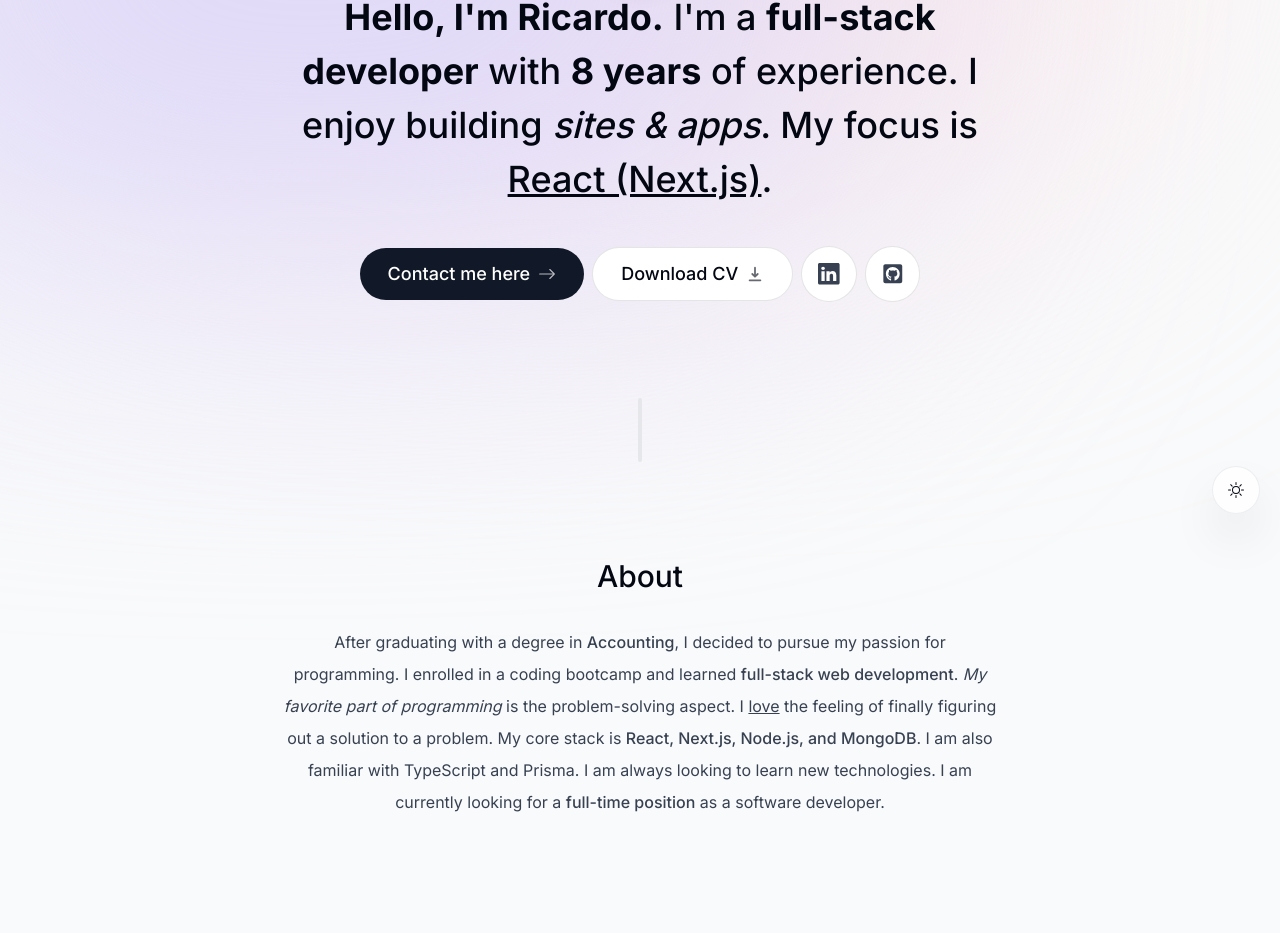
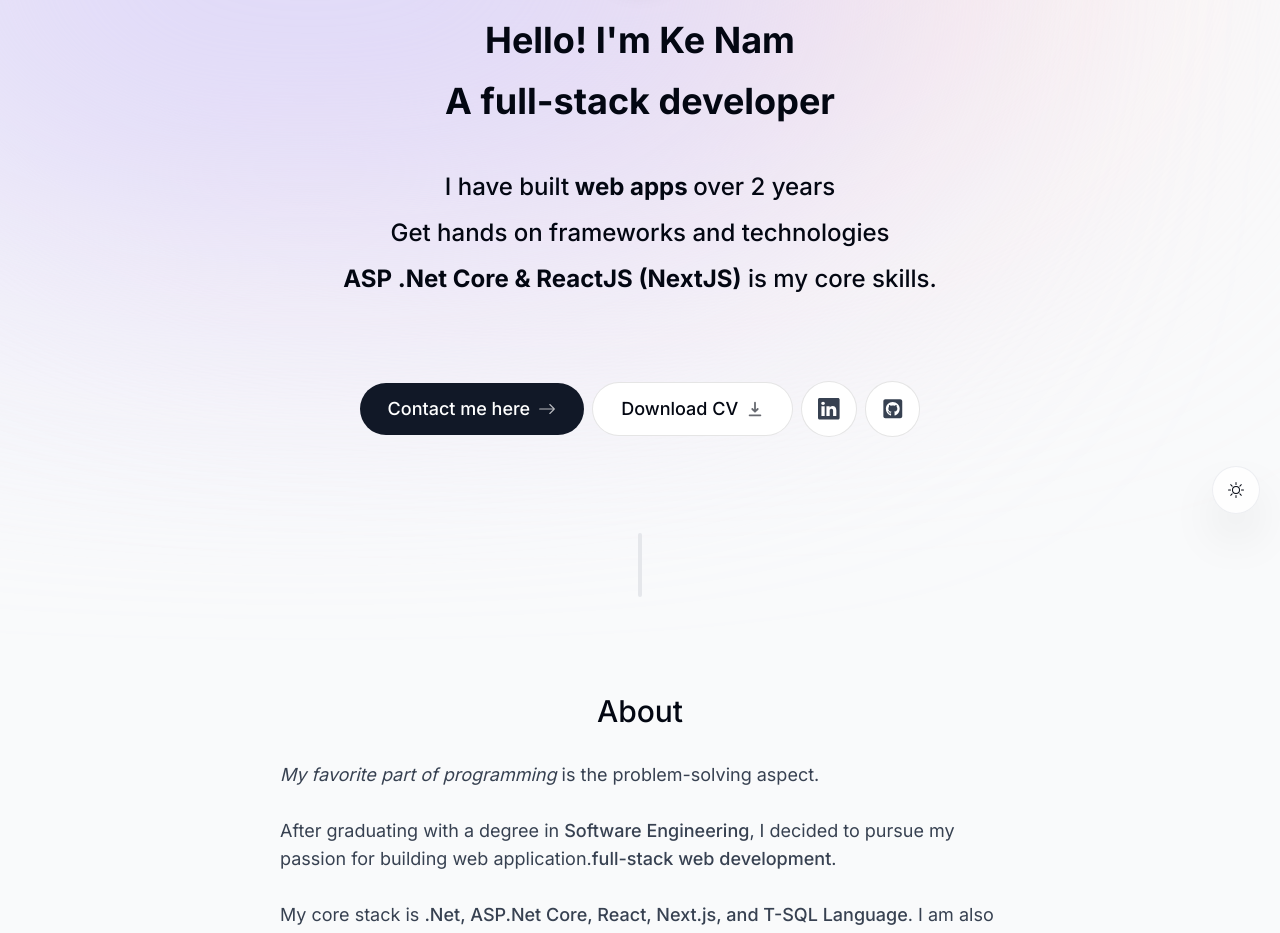
Before and after one commit to namke-dev/portfolio_namke_dev, a Next.js app: page / in a window 1280 px wide. Shown: the part 266-1199 px from the top of the page. Built offline with nearby package versions, Linux system fonts and the light colour scheme; no server answers.

Commit message:
add content

```diff
--- a/components/about.tsx
+++ b/components/about.tsx
@@ -22,24 +22,28 @@ export default function About() {
       id="about"
     >
       <SectionHeading>About</SectionHeading>
-
-      <p className="mb-3 text-gray-700 dark:text-white/80">
-        After graduating with a degree in{" "}
-        <span className="font-medium">Accounting</span>, I decided to pursue my
-        passion for programming. I enrolled in a coding bootcamp and learned{" "}
-        <span className="font-medium">full-stack web development</span>.{" "}
-        <span className="italic">My favorite part of programming</span> is the
-        problem-solving aspect. I <span className="underline">love</span> the
-        feeling of finally figuring out a solution to a problem. My core stack
-        is{" "}
-        <span className="font-medium">
-          React, Next.js, Node.js, and MongoDB
-        </span>
-        . I am also familiar with TypeScript and Prisma. I am always looking to
-        learn new technologies. I am currently looking for a{" "}
-        <span className="font-medium">full-time position</span> as a software
-        developer.
-      </p>
+      <div className="text-left text-lg mb-3 text-gray-700 dark:text-white/80">
+        <p>
+          <span className="italic">My favorite part of programming</span> is the
+          problem-solving aspect.
+        </p>
+        <br />
+        <p>
+          After graduating with a degree in{" "}
+          <span className="font-medium">Software Engineering</span>, I decided
+          to pursue my passion for building web application.
+          <span className="font-medium">full-stack web development</span>.{" "}
+        </p>
+        <br />
+        <p>
+          My core stack is{" "}
+          <span className="font-medium">
+            .Net, ASP.Net Core, React, Next.js, and T-SQL Language
+          </span>
+          . I am also familiar with C++, Java and Python. I am always looking to
+          learn new technologies.
+        </p>
+      </div>
     </motion.section>
   );
 }
--- a/components/intro.tsx
+++ b/components/intro.tsx
@@ -20,7 +20,7 @@ export default function Intro() {
         scroll-mt-96"
     >
       <div className="flex items-center justify-center">
-        <div className="relative">
+        <div className="relative mb-5">
           <motion.div
             initial={{ opacity: 0, scale: 0 }}
             animate={{ opacity: 1, scale: 1 }}
@@ -61,15 +61,25 @@ export default function Intro() {
       </div>
 
       <motion.h1
-        className="mb-10 mt-4 px-4 text-2xl font-medium !leading-[1.5] sm:text-4xl"
+        className="mb-[5rem] mt-4 px-4 text-2xl font-medium !leading-[1.7] sm:text-4xl"
         initial={{ opacity: 0, y: 100 }}
         animate={{ opacity: 1, y: 0 }}
       >
-        <span className="font-bold">Hello, I'm Ricardo.</span> I'm a{" "}
-        <span className="font-bold">full-stack developer</span> with{" "}
-        <span className="font-bold">8 years</span> of experience. I enjoy
-        building <span className="italic">sites & apps</span>. My focus is{" "}
-        <span className="underline">React (Next.js)</span>.
+        <p className="font-bold">Hello! I'm Ke Nam </p>
+        <p className="font-bold">A full-stack developer</p>
+
+        <div className="!text-2xl sm:text-2xl !leading-[1.9] mt-[2rem]">
+          <p>
+            I have built
+            <span className="font-bold"> web apps </span>
+            over 2 years
+          </p>
+          <p>Get hands on frameworks and technologies</p>
+          <p>
+            <span className="font-bold">ASP .Net Core & ReactJS (NextJS)</span>{" "}
+            is my core skills.
+          </p>
+        </div>
       </motion.h1>
 
       <motion.div
@@ -140,6 +150,8 @@ export default function Intro() {
             dark:bg-white/10
             dark:text-white/70
             hover:dark:text-white/90"
+          href="https://www.linkedin.com/in/namke-dev/"
+          target="_blank"
         >
           <BsLinkedin />
         </a>
@@ -160,6 +172,8 @@ export default function Intro() {
             dark:bg-white/10
             dark:text-white/70
             hover:dark:text-white/90"
+          href="https://github.com/namke-dev"
+          target="_blank"
         >
           <FaGithubSquare />
         </a>
```
